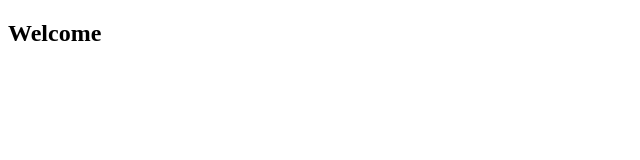
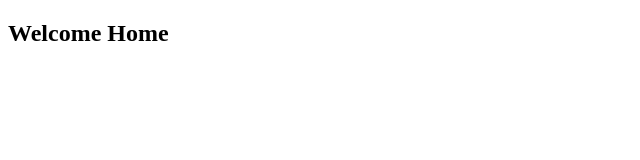
Before and after one commit to awwam/awwam.github.com, a plain HTML site: page index.html in a window 1280 px wide. Shown: the whole page, without its empty margins (0-640 px from the left). Drawn offline with Linux system fonts and the light colour scheme.

Commit message:
Update index.html

```diff
--- a/index.html
+++ b/index.html
@@ -5,6 +5,6 @@
 	<title>Ibrahim Awwam</title>
 </head>
 <body>
-	<h2>Welcome</h2>
+	<h2>Welcome Home</h2>
 </body>
 </html>
```
